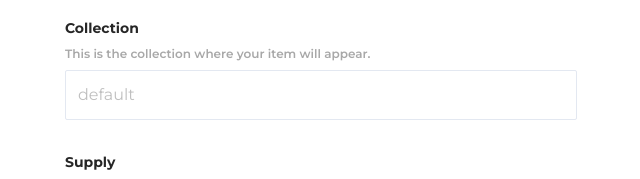
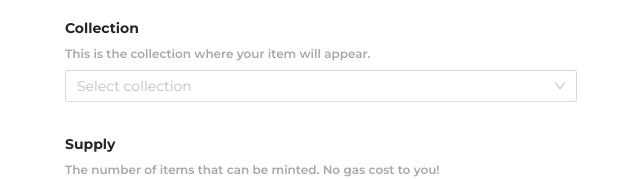
Before and after one commit to jungsikyeo/nft-marketplace-nextjs, a Next.js app: page /create in a window 1280 px wide. Shown: the part 870-1049 px from the top of the page, without its empty margins (319-959 px from the left). Built offline with nearby package versions, Linux system fonts and the light colour scheme; no server answers.

Commit message:
create validation add

```diff
--- a/src/pages/create/index.tsx
+++ b/src/pages/create/index.tsx
@@ -17,20 +17,13 @@ import { RcFile } from 'antd/lib/upload';
 import { useRouter } from 'next/router';
 import { Option } from 'antd/lib/mentions';
 
-type Network = [
-  string,
-  {
-    events: {};
-    links: {};
-    address: string;
-    transactionHash: string;
-  }
-];
-
 type Nft = {
   image: File;
   name: string;
   description?: string;
+  supply: number;
+  collection?: string;
+  blockchain: string;
 };
 
 const requireClass = `after:content-['*'] after:ml-1 after:text-danger after:font-semibold`;
@@ -57,6 +50,8 @@ const Create: NextPage = ({ currentAccount, contract }) => {
   const [name, setName] = useState('');
   const [description, setDescription] = useState('');
   const [supply, setSupply] = useState(1);
+  const [collection, setCollection] = useState('');
+  const [blockchain, setBlockchain] = useState('');
   const [previewVisible, setPreviewVisible] = useState(false);
   const [previewImage, setPreviewImage] = useState('');
   const [previewTitle, setPreviewTitle] = useState('');
@@ -141,6 +136,10 @@ const Create: NextPage = ({ currentAccount, contract }) => {
 
   const handleSupply = (value: number) => setSupply(value);
 
+  const handleCollection = (value: string) => setCollection(value);
+
+  const handleBlockchain = (value: string) => setBlockchain(value);
+
   const onMint = async () => {
     console.log(loading);
     setLoading(true);
@@ -160,7 +159,10 @@ const Create: NextPage = ({ currentAccount, contract }) => {
     const nft: Nft = {
       image,
       name,
-      description
+      description,
+      supply,
+      collection,
+      blockchain
     };
 
     if (!loading) {
@@ -250,7 +252,11 @@ const Create: NextPage = ({ currentAccount, contract }) => {
               This is the collection where your item will appear.
             </div>
             <div>
-              <Input placeholder="default" />
+              <Select
+                style={{ width: '100%' }}
+                placeholder="Select collection"
+                onChange={handleCollection}
+              ></Select>
             </div>
           </section>
           <section className={sectionClass}>
@@ -272,7 +278,8 @@ const Create: NextPage = ({ currentAccount, contract }) => {
             <div>
               <Select
                 defaultValue="ethereum"
-                style={{ width: '100%', height: '50px' }}
+                style={{ width: '100%' }}
+                onChange={handleBlockchain}
               >
                 <Option value="ethereum">Ethereum</Option>
                 <Option value="solana" disabled>
--- a/src/pages/explore/index.tsx
+++ b/src/pages/explore/index.tsx
@@ -1,13 +1,7 @@
 import type { NextPage } from 'next';
 
 const Explore: NextPage = () => {
-  return (
-    <div>
-      <div>
-        <main className="p-4 md:p-11">Explore</main>
-      </div>
-    </div>
-  );
+  return <div></div>;
 };
 
 export default Explore;
```
